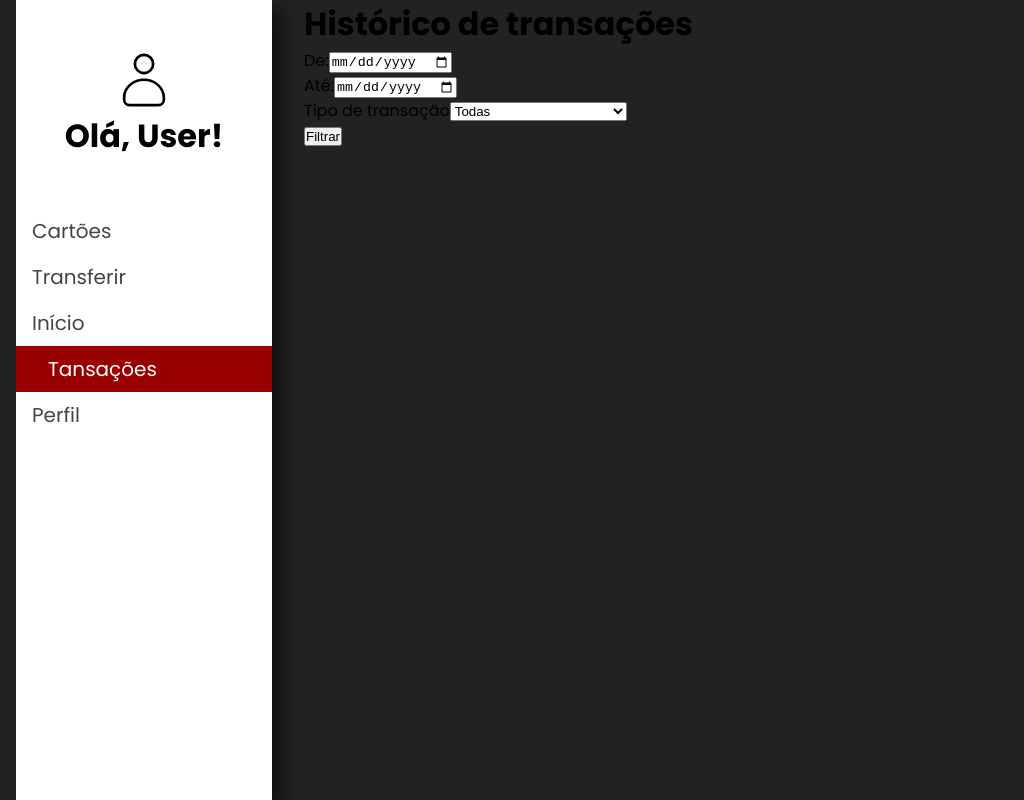
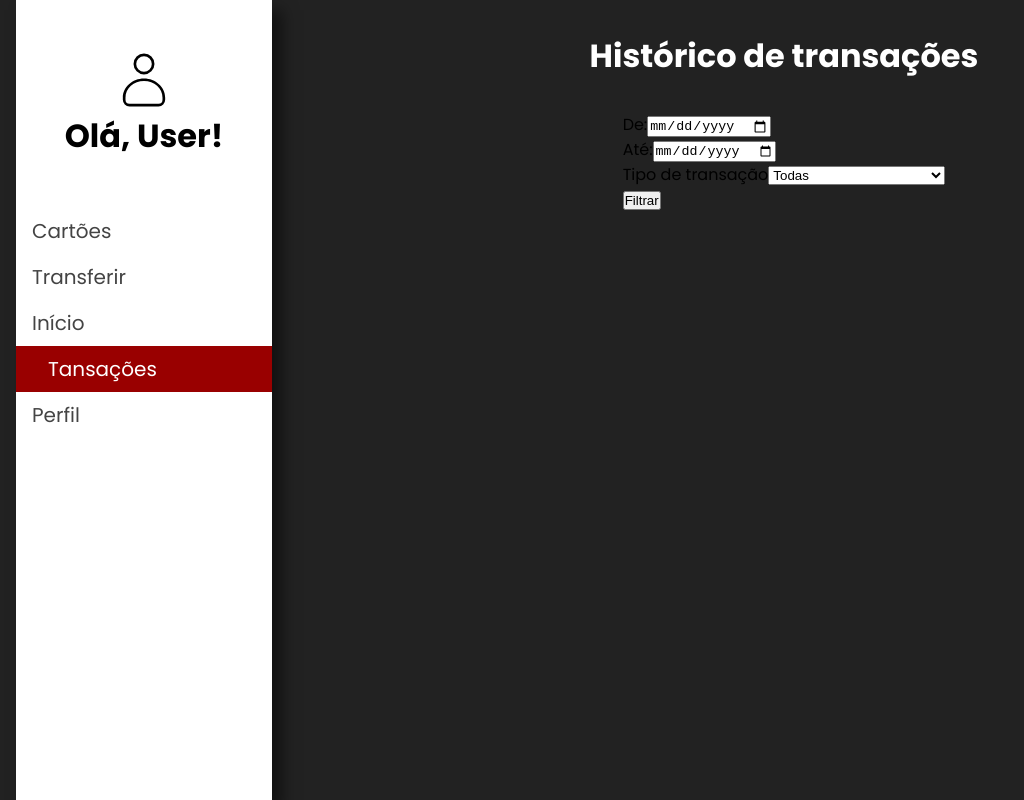
Before and after one commit to guilhermeevencio/personal-bank-app, a React (Vite) app in the folder app/frontend/: page /transactions-history in a window 1280 px wide. Shown: the whole page, without its empty margins (0-1024 px from the left). Built offline with nearby package versions, Linux system fonts and the light colour scheme.

Commit message:
feat: create transactions page.

```diff
--- a/app/frontend/src/pages/TransactionHistory/styles.module.css
+++ b/app/frontend/src/pages/TransactionHistory/styles.module.css
@@ -1,3 +1,13 @@
 .transactionsHistoryContainer {
   width: 75%;
+  display: flex;
+  flex-direction: column;
+  justify-content: flex-start;
+  gap: 2rem;
+  align-items: flex-start;
 }
+
+.transactionsHistoryContainer h1 {
+  color: white;
+  margin-top: 2rem;
+}
--- /dev/null
+++ b/app/frontend/src/pages/Transactions/styles.module.css
@@ -0,0 +1,3 @@
+.transactionsContainer {
+  width: 75%;
+}
```
Also changed, not shown: app/frontend/src/pages/Transactions/index.tsx (added, +12 -0 lines).
